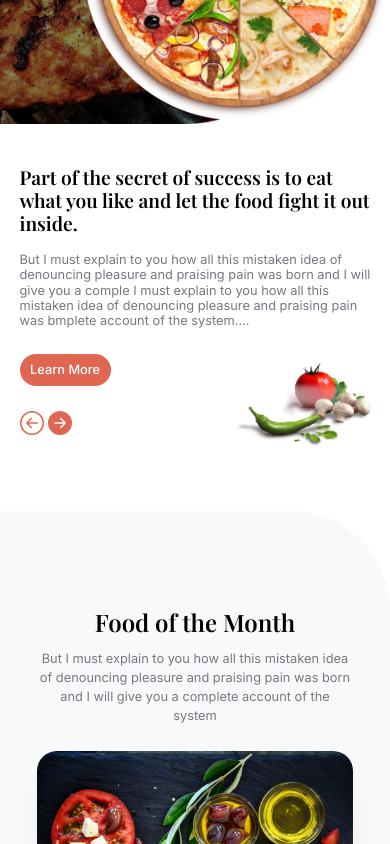
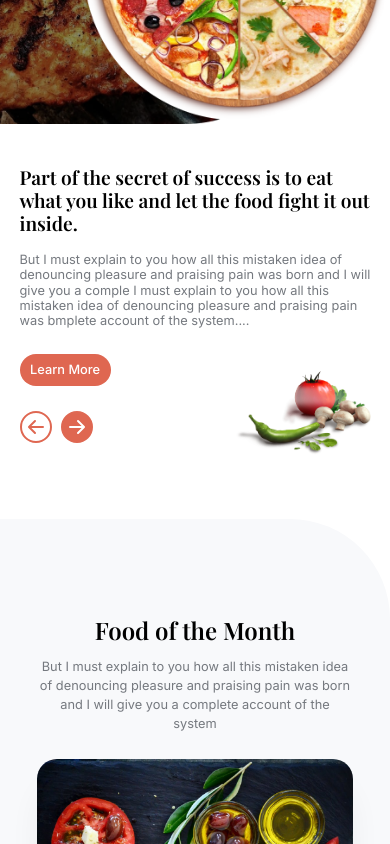
Before and after one commit to Jozz77/Restaurant, a React (Vite) app: page / in a window 390 px wide. Shown: the part 1156-2000 px from the top of the page. Built offline with nearby package versions, Linux system fonts and the light colour scheme.

Commit message:
adjustments

```diff
--- a/src/Components/FoodMonth/FoodMonthCard.jsx
+++ b/src/Components/FoodMonth/FoodMonthCard.jsx
@@ -14,7 +14,7 @@ export default function FoodMonthCard(props) {
         </p>
         <div className='flex justify-between items-center pt-[2vh] ssm:pt-[2.5vh] md:pt-[1.5vh] xl:pt-[2vh] '>
                 <small className=' text-[0.7rem] font-semibold text-[#191D23] ssm:text-[0.9rem] md:text-[0.7rem]  xl:text-[0.8rem] '>$6.30</small>
-                <button className='text-[0.7rem] font-medium text-[#FFFFFF] leading-[19px] bg-[#DF6751] hover:bg-[#FE8B75] px-[5%] py-[0.5vh] rounded-[40px] ssm:py-[0.7vh]  ssm:text-[0.9rem] sm:py-[0.5vh] sm:text-[0.85rem]  md:text-[0.6rem] xl:text-[0.7rem] '>Order Now</button>
+                <button className='text-[0.6rem] font-medium text-[#FFFFFF] leading-[19px] bg-[#DF6751] hover:bg-[#FE8B75] px-[5%] py-[0.5vh] rounded-[40px] ssm:py-[0.7vh]  ssm:text-[0.9rem] sm:py-[0.5vh] sm:text-[0.85rem]  md:text-[0.6rem] xl:text-[0.7rem] '>Order Now</button>
             </div>
       </div>
     </div>
--- a/src/Components/PartSuccess/PartSuccessNavButton.jsx
+++ b/src/Components/PartSuccess/PartSuccessNavButton.jsx
@@ -7,10 +7,10 @@ export default function PartSuccessNavButton() {
   return (
     <div className='flex gap-[0]  py-[3vh] sm:gap-[3%]   ssm:py-[2vh] sm:py-[2.5vh] md:py-[2vh] lg:gap-[2%] xl:py-[3vh] '>
         <div onClick={() => swiper.slidePrev()} className=' cursor-pointer'>
-            <BsArrowLeftCircle className='text-[1.5rem] text-[#DF6751] hover:text-[#FE8B75] ssm:text-[2rem] md:text-[1.5rem]  lg:text-[2rem] ' />
+            <BsArrowLeftCircle className='text-[2rem] text-[#DF6751] hover:text-[#FE8B75] ssm:text-[2.5rem] md:text-[1.5rem]  lg:text-[2rem] ' />
         </div>
         <div className='cursor-pointer' onClick={() => swiper.slideNext()} >
-            <BsFillArrowRightCircleFill  className='text-[1.5rem] bg-[#FFFFFF] text-[#DF6751] ml-[20%] sm:ml-[0] ssm:text-[2rem] md:text-[1.5rem]  lg:text-[2rem] hover:text-[#FE8B75] ' />
+            <BsFillArrowRightCircleFill  className='text-[2rem] bg-[#FFFFFF] text-[#DF6751] ml-[30%] sm:ml-[0] ssm:text-[2.5rem] md:text-[1.5rem]  lg:text-[2rem] hover:text-[#FE8B75] ' />
         </div>
     </div>
   )
--- a/src/Components/PopularCustomers/PopularNavButtons.jsx
+++ b/src/Components/PopularCustomers/PopularNavButtons.jsx
@@ -7,10 +7,10 @@ export default function PopularNavButtons() {
   return (
     <div className='flex justify-center gap-[1%] py-[3vh] '>
           <div onClick={() => swiper.slidePrev()} className=' cursor-pointer'>
-            <BsArrowLeftCircle className='text-[1.5rem] text-[#DF6751] hover:text-[#FE8B75] ssm:text-[2rem] md:text-[1.5rem]  lg:text-[2rem] ' />
+            <BsArrowLeftCircle className='text-[2rem] text-[#DF6751] hover:text-[#FE8B75] ssm:text-[2.5rem] md:text-[1.5rem]  lg:text-[2rem] ' />
         </div>
         <div className='cursor-pointer' onClick={() => swiper.slideNext()} >
-            <BsFillArrowRightCircleFill  className='text-[1.5rem] bg-[#FFFFFF] text-[#DF6751] ml-[20%] sm:ml-[0] ssm:text-[2rem] md:text-[1.5rem]  lg:text-[2rem] hover:text-[#FE8B75] ' />
+            <BsFillArrowRightCircleFill  className='text-[2rem] bg-[#FFFFFF] text-[#DF6751] ml-[30%] sm:ml-[0] ssm:text-[2.5rem] md:text-[1.5rem]  lg:text-[2rem] hover:text-[#FE8B75] ' />
         </div>
     </div>
   )
```
